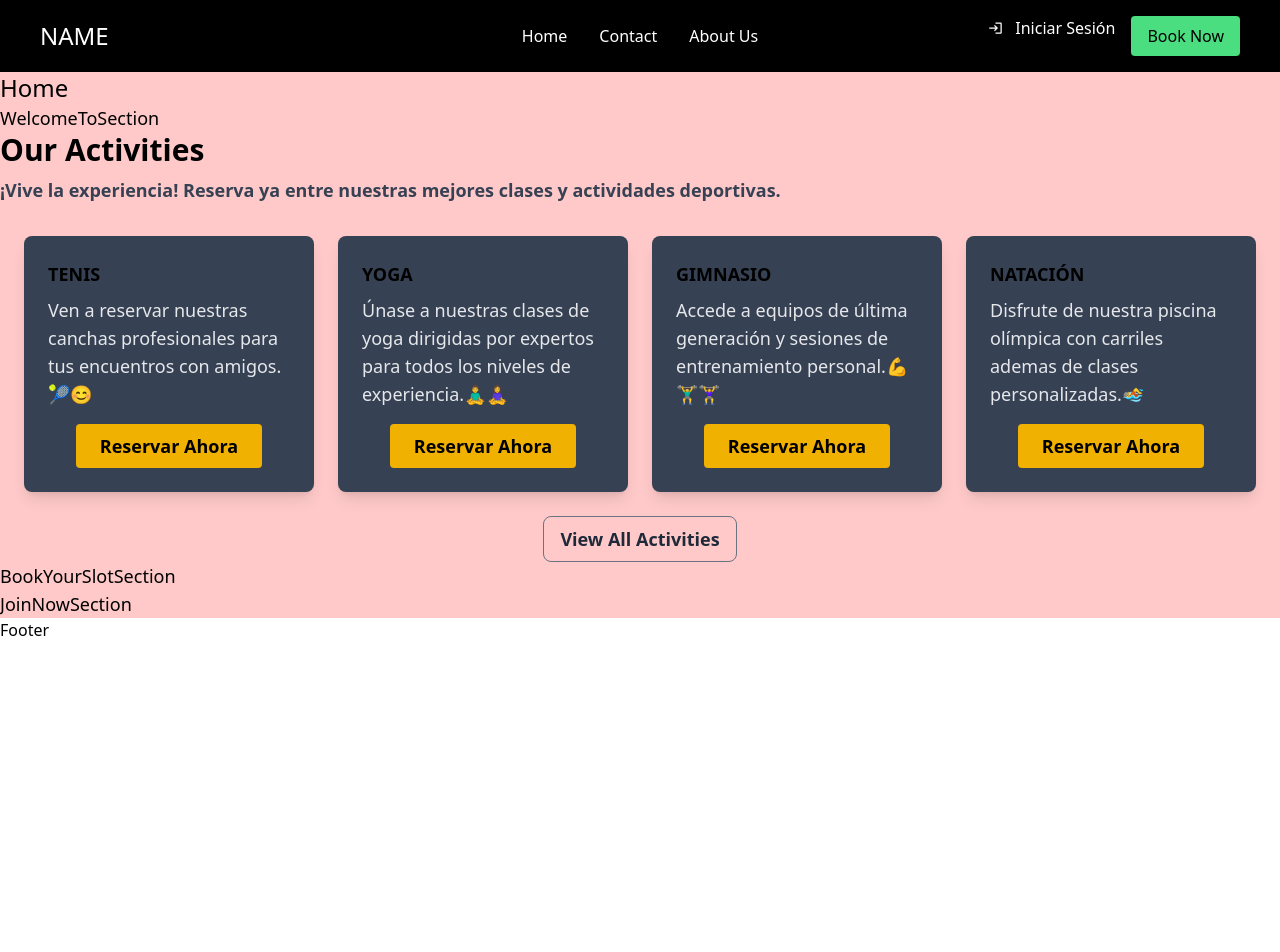
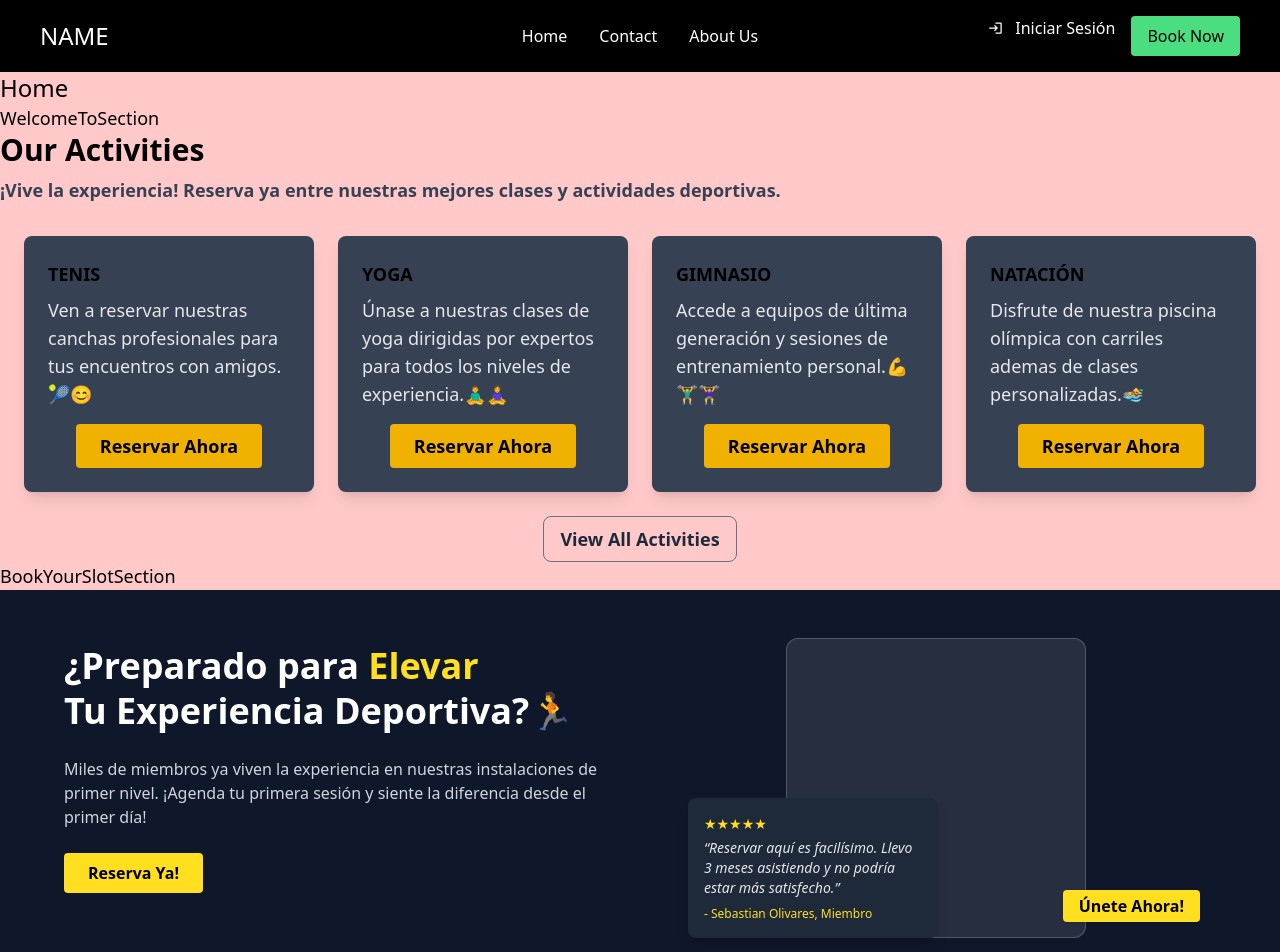
Before and after one commit to Jerimonski/Crud_Front-end, a React (Vite) app: page / in a window 1280 px wide. Shown: the top 952 px of the page. Before the commit the page ends 800 px from the top, so only its background shows below. Built offline with nearby package versions, Linux system fonts and the light colour scheme.

Commit message:
Join now section hecha aunque falta imagen

```diff
--- a/src/pages/Home/components/JoinNowSection/JoinNowSection.jsx
+++ b/src/pages/Home/components/JoinNowSection/JoinNowSection.jsx
@@ -1,5 +1,53 @@
-import React from "react"
+/*import React from "react"
 
 export default function JoinNowSection() {
   return <div className='text-lg'>JoinNowSection</div>
+}*/
+import React from "react";
+
+export default function JoinNowSection() {
+  return (
+
+    <section className="bg-[#0F172A] text-white py-12 px-6 md:px-16 flex flex-col md:flex-row items-center justify-between gap-8">
+      {}
+      <div className="md:w-1/2 space-y-6">
+        <h2 className="text-4xl font-bold leading-tight">
+          ¿Preparado para <span className="text-yellow-300">Elevar</span><br />
+          Tu Experiencia Deportiva?🏃
+
+        </h2>
+        <p className="text-gray-300">
+        Miles de miembros ya viven la experiencia en nuestras instalaciones de primer nivel. ¡Agenda tu primera sesión y siente la diferencia desde el primer día!
+        </p>
+        <div className="flex gap-4">
+          <button className="bg-yellow-300 text-black px-6 py-2 rounded hover:scale-110 duration-400 font-semibold">
+            Reserva Ya!
+          </button>
+
+        </div>
+
+        {/* Booking info */}
+        <div className="flex items-center gap-4 pt-4">
+          <div className="flex -space-x-2">
+          </div>
+
+        </div>
+      </div>
+
+      {/* Imagen + Testimonio */}
+      <div className="md:w-1/2 relative">
+        <div className="w-[300px] h-[300px] bg-white/10 border border-white/20 rounded-xl mx-auto" />
+        <div className="bg-gray-800 text-white p-4 rounded-lg shadow-lg w-[250px] absolute bottom-0 left-8">
+          <div className="text-yellow-300 text-sm mb-1">★★★★★</div>
+          <p className="text-sm italic text-gray-200">
+            “Reservar aquí es facilísimo. Llevo 3 meses asistiendo y no podría estar más satisfecho.”
+          </p>
+          <p className="text-xs mt-2 text-yellow-300">- Sebastian Olivares, Miembro</p>
+        </div>
+        <button className="absolute bottom-4 right-4 bg-yellow-300 text-black px-4 py-1 rounded font-bold shadow">
+          Únete Ahora!
+        </button>
+      </div>
+    </section>
+  );
 }
```
